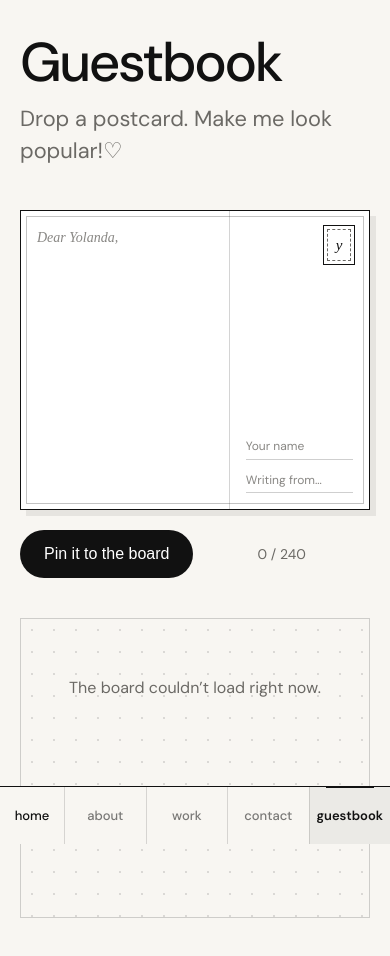
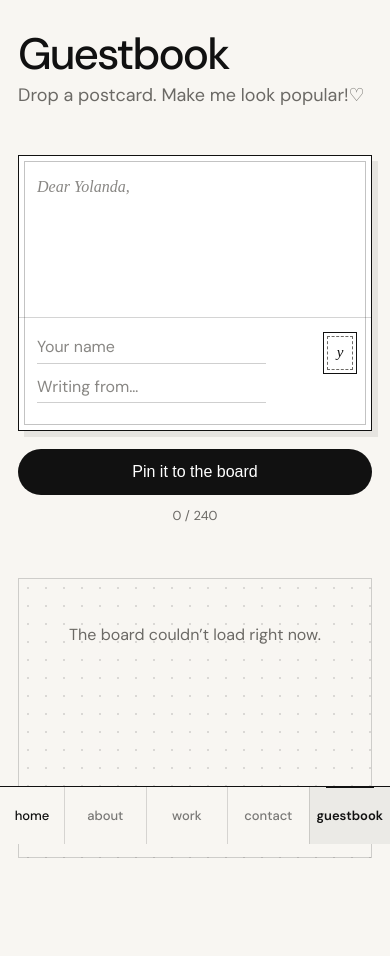
Before and after one commit to YolandaMbande/yolanda, a plain HTML site: page index.html in a window 390 px wide. Both pictures are taken after a click on the link "guestbook". Drawn offline with Linux system fonts and the light colour scheme; no server answers; animation ran at ten frames a second; files whose address does not match are found by name; a web font is replaced by a local one.

Commit message:
adjusting mobile view

```diff
--- a/guestbook.css
+++ b/guestbook.css
@@ -1,10 +1,17 @@
 
-/* ---------- guestbook page (fifth panel, after contact) ---------- */
+/* ---------- guestbook page ---------- */
 .guestbook {
+  box-sizing: border-box;
   padding: 5vh 4vw 8vh;
   overflow-y: auto;
   scrollbar-width: thin;
   scrollbar-color: rgba(17,17,17,.3) transparent;
+}
+
+.guestbook *,
+.guestbook *::before,
+.guestbook *::after {
+  box-sizing: border-box;
 }
 
 .gb-top {
@@ -24,7 +31,7 @@
   font-size: clamp(13px, 1vw, 17px);
 }
 
-/* ---------- postcard (composer + board share it) ---------- */
+/* ---------- postcard ---------- */
 .gb-card {
   position: relative;
   display: grid;
@@ -34,17 +41,22 @@
   background: #fff;
   border: 1px solid var(--ink);
   box-shadow: 6px 6px 0 rgba(17,17,17,.08);
+  min-width: 0;
 }
 
 .gb-card::before {
   content: "";
   position: absolute;
-  inset: 5px;
+  top: 5px;
+  left: 5px;
+  right: 5px;
+  bottom: 5px;
   border: 1px solid rgba(17,17,17,.25);
   pointer-events: none;
 }
 
 .gb-msg {
+  min-width: 0;
   padding: clamp(16px, 1.8vw, 30px);
   border-right: 1px solid rgba(17,17,17,.18);
   font-family: "Playfair Display", serif;
@@ -62,6 +74,7 @@
   justify-content: flex-end;
   gap: clamp(10px, 1.1vw, 18px);
   padding: clamp(16px, 1.8vw, 30px);
+  min-width: 0;
 }
 
 .gb-stamp {
@@ -128,6 +141,7 @@
 .gb-composer textarea,
 .gb-composer input {
   width: 100%;
+  max-width: 100%;
   border: 0;
   background: transparent;
   color: var(--ink);
@@ -195,7 +209,7 @@
   font-size: clamp(13px, 1vw, 17px);
 }
 
-/* ---------- the board ---------- */
+/* ---------- postcard board ---------- */
 .gb-board {
   position: relative;
   min-height: clamp(320px, 38vw, 640px);
@@ -206,13 +220,13 @@
   background-image: radial-gradient(rgba(17,17,17,.13) 1px, transparent 1px);
   background-size: 22px 22px;
   display: grid;
-  grid-template-columns: repeat(auto-fill, minmax(min(250px, 100%), 1fr));
+  grid-template-columns: repeat(auto-fill, minmax(min(340px, 100%), 1fr));
   gap: 4vw 3.4vw;
   align-items: start;
 }
 
 .gb-board .gb-card {
-  transform: translate(var(--dx, 0px), var(--dy, 0px)) rotate(var(--r));
+  transform: translate(var(--dx, 0px), var(--dy, 0px)) rotate(calc(var(--r) * var(--rs, 1)));
   margin-top: var(--y);
   cursor: grab;
   user-select: none;
@@ -221,10 +235,12 @@
   transition: transform .35s cubic-bezier(.2,.8,.2,1), box-shadow .35s;
 }
 
-.gb-board .gb-card:hover {
-  transform: translate(var(--dx, 0px), var(--dy, 0px)) rotate(0) scale(1.04);
-  box-shadow: 14px 16px 0 rgba(17,17,17,.1);
-  z-index: 2;
+@media (hover: hover) and (pointer: fine) {
+  .gb-board .gb-card:hover {
+    transform: translate(var(--dx, 0px), var(--dy, 0px)) rotate(0) scale(1.04);
+    box-shadow: 14px 16px 0 rgba(17,17,17,.1);
+    z-index: 2;
+  }
 }
 
 .gb-board .gb-card.dragging {
@@ -275,36 +291,34 @@
   }
 }
 
-/* ---------- mobile layout ---------- */
-@media (max-width: 800px) {
+/* ==================================================
+   TABLETS AND MOBILE
+================================================== */
+
+@media screen and (max-width: 800px) {
+
   .guestbook {
     display: block;
+    width: 100%;
     height: auto;
-    min-height: calc(100vh - var(--bar, 58px));
-    min-height: calc(100svh - var(--bar, 58px));
-    padding: 36px 20px 40px;
-    overflow: visible;
+    min-height: 100vh;
+    min-height: 100svh;
+    padding: 8vw 5vw calc(24vw + env(safe-area-inset-bottom, 0px));
+    overflow-x: hidden;
+    overflow-y: visible;
   }
 
   .gb-top {
+    width: 100%;
     grid-template-columns: minmax(0, 1fr);
-    gap: 28px;
+    gap: 7vw;
     align-items: start;
   }
 
   .gb-top .contact-head {
+    width: 100%;
+    min-width: 0;
     margin-bottom: 0;
-  }
-
-  .gb-top .contact-head h1 {
-    font-size: clamp(42px, 14vw, 64px);
-  }
-
-  .gb-top .contact-head .tagline {
-    margin-top: 12px;
-    max-width: none;
-    font-size: clamp(19px, 5.6vw, 24px);
-    line-height: 1.5;
   }
 
   .gb-count {
@@ -312,94 +326,271 @@
     font-size: 14px;
   }
 
+  /* Composer and visitor postcards */
   .gb-card {
+    width: 100%;
+    max-width: 100%;
     aspect-ratio: auto;
     min-height: 220px;
   }
 
   .gb-composer {
-    min-height: 300px;
+    min-height: 280px;
   }
 
-  .gb-msg,
-  .gb-side {
-    padding: 16px;
+  .gb-composer textarea,
+  .gb-composer input {
+    font-size: 16px;
+  }
+
+  .gb-stamp {
+    width: 34px;
+    height: 42px;
+  }
+
+  .gb-pm {
+    width: 46px;
+    height: 46px;
   }
 
   .gb-bar {
-    margin-top: 20px;
-    gap: 14px;
+    margin-top: 5vw;
   }
 
-  .gb-note {
-    font-size: 14px;
-  }
-
+  /* Board */
   .gb-board {
-    min-height: 300px;
-    margin: 40px 0 0;
-    padding: 28px 16px;
+    width: 100%;
+    min-height: 280px;
+    margin: 10vw 0 0;
+    padding: 7vw 5vw;
     grid-template-columns: minmax(0, 1fr);
-    gap: 36px;
+    gap: 8vw;
   }
 
   .gb-board .gb-card {
     width: 100%;
+    max-width: 100%;
+  }
+}
+
+/* ==================================================
+   SMALL PHONES: iPhone 6s, SE, compact Android
+================================================== */
+
+@media screen and (max-width: 520px) {
+
+  .guestbook {
+    padding: 32px 18px calc(100px + env(safe-area-inset-bottom, 0px));
+  }
+
+  .gb-top {
+    gap: 32px;
+  }
+
+  .gb-top .contact-head {
+    overflow-wrap: anywhere;
+  }
+
+  /* Stack postcard sections vertically */
+  .gb-card,
+  .gb-composer {
+    display: grid;
+    grid-template-columns: minmax(0, 1fr);
+    width: 100%;
+    min-height: 0;
+    aspect-ratio: auto;
+  }
+
+  .gb-msg {
+    width: 100%;
+    min-width: 0;
+    min-height: 125px;
+    padding: 18px;
+    border-right: 0;
+    border-bottom: 1px solid rgba(17,17,17,.18);
+    font-size: 15px;
+    line-height: 1.6;
+  }
+
+  .gb-composer .gb-msg {
+    min-height: 150px;
+  }
+
+  .gb-composer .gb-msg textarea {
+    display: block;
+    width: 100%;
+    height: 125px;
+    min-height: 125px;
+    font-size: 16px;
+    line-height: 1.6;
+  }
+
+  .gb-side {
+    width: 100%;
+    min-height: 112px;
+    padding: 15px 105px 15px 18px;
+    justify-content: flex-start;
+    gap: 9px;
+  }
+
+  .gb-stamp {
+    top: 14px;
+    right: 14px;
+    width: 34px;
+    height: 42px;
+  }
+
+  .gb-pm {
+    top: auto;
+    bottom: 36px;
+    right: 57px;
+    width: 44px;
+    height: 44px;
+    font-size: 7px;
+  }
+
+  .gb-line {
+    min-width: 0;
+    font-size: 13px;
+  }
+
+  .gb-composer .gb-line input {
+    font-size: 16px;
+  }
+
+  .gb-bar {
+    flex-direction: column;
+    align-items: stretch;
+    gap: 12px;
+    margin-top: 18px;
+  }
+
+  .gb-form .btn {
+    width: 100%;
+    min-height: 46px;
+    padding: 12px 18px;
+  }
+
+  .gb-note {
+    text-align: center;
+    font-size: 13px;
+  }
+
+  /* Postcard board */
+  .gb-board {
+    margin-top: 42px;
+    padding: 30px 16px 24px;
+    gap: 34px;
+    grid-template-columns: minmax(0, 1fr);
+    background-size: 18px 18px;
+  }
+
+  .gb-board .gb-card {
+    grid-template-columns: minmax(0, 1fr);
     margin-top: 0;
+    --rs: .6;
+  }
+
+  .gb-board .gb-msg {
+    min-height: 115px;
+  }
+
+  .gb-board .gb-side {
+    min-height: 105px;
   }
 
   .gb-board .gb-card:hover {
     transform: translate(var(--dx, 0px), var(--dy, 0px)) rotate(0);
   }
+}
 
-  .gb-empty {
-    padding: 30px 0;
+/* ==================================================
+   EXTRA SMALL PHONES: 320px–360px
+================================================== */
+
+@media screen and (max-width: 360px) {
+
+  .guestbook {
+    padding: 28px 14px calc(90px + env(safe-area-inset-bottom, 0px));
+  }
+
+  .gb-top {
+    gap: 26px;
+  }
+
+  .gb-msg {
+    padding: 15px;
+    font-size: 14px;
+  }
+
+  .gb-side {
+    padding: 14px 94px 14px 15px;
+    gap: 8px;
+  }
+
+  .gb-stamp {
+    right: 10px;
+    width: 30px;
+    height: 38px;
+  }
+
+  .gb-pm {
+    right: 48px;
+    bottom: 32px;
+    width: 40px;
+    height: 40px;
+  }
+
+  .gb-line {
+    font-size: 12px;
+  }
+
+  .gb-board {
+    padding: 26px 12px 20px;
+    gap: 30px;
+  }
+
+  .gb-bar {
+    gap: 10px;
   }
 }
 
-/* ---------- very small phones ---------- */
-@media (max-width: 360px) {
+/* ==================================================
+   LANDSCAPE PHONES
+================================================== */
+
+@media screen and (max-width: 800px) and (orientation: landscape) {
+
   .guestbook {
-    padding: 32px 16px 36px;
+    padding: 28px 5vw 70px;
   }
 
   .gb-top {
-    gap: 24px;
-  }
-
-  .gb-msg,
-  .gb-side {
-    padding: 13px;
-  }
-
-  .gb-board {
-    padding: 24px 12px;
-    gap: 32px;
-  }
-
-  .gb-bar {
-    align-items: flex-start;
-    flex-direction: column;
-  }
-}
-
-/* ---------- phones in landscape ---------- */
-@media (max-width: 800px) and (max-height: 480px) {
-  .guestbook {
-    padding-top: 28px;
-    padding-bottom: 32px;
-  }
-
-  .gb-top {
+    grid-template-columns: minmax(0, 1fr);
     gap: 24px;
   }
 
   .gb-composer {
-    min-height: 260px;
+    grid-template-columns: minmax(0, 1.2fr) minmax(0, 1fr);
+    min-height: 240px;
+  }
+
+  .gb-composer .gb-msg {
+    border-right: 1px solid rgba(17,17,17,.18);
+    border-bottom: 0;
+  }
+
+  .gb-composer .gb-msg textarea {
+    height: 150px;
+  }
+
+  .gb-board {
+    grid-template-columns: repeat(2, minmax(0, 1fr));
+    gap: 28px 20px;
   }
 }
 
-/* ---------- small x on a visitor's own postcard ---------- */
+/* ---------- postcard delete button ---------- */
 .gb-x {
   position: absolute;
   top: -11px;
```
